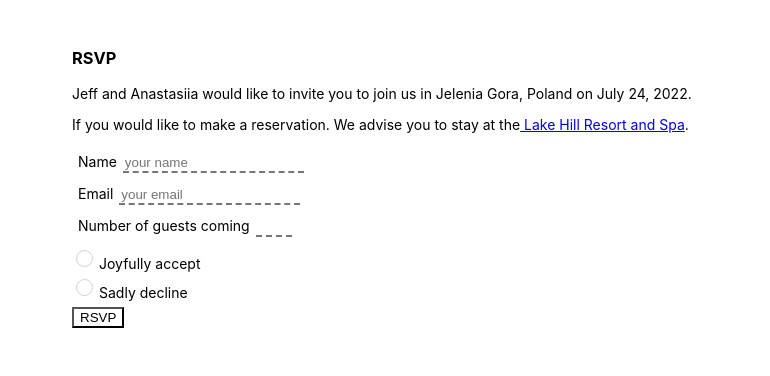
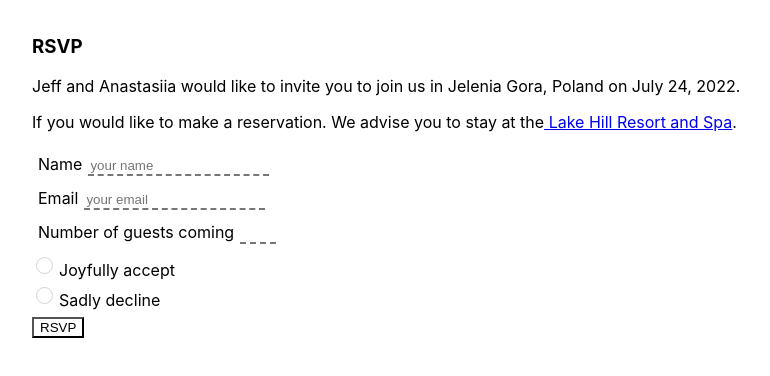
Before and after one commit to jeffkumar/test-invitation, a React (Create React App) app: page / in a window 1280 px wide. Shown: the top 376 px of the page, without its empty margins (8-778 px from the left). Built offline with nearby package versions, Linux system fonts and the light colour scheme.

Commit message:
update styles

```diff
--- a/src/index.css
+++ b/src/index.css
@@ -8,7 +8,7 @@ body {
 }
 
 main {
-  padding: 2rem 5rem;
+  padding: 1rem 2.5rem;
 }
 
 code {
@@ -20,7 +20,7 @@ body {
     --input-color: white;
     --input-active-color: rgb(219, 246, 255);
     --border-color: lightgray;
-    font-size: 14px;
+    font-size: 16px;
 }
 
 .form-control {
```
